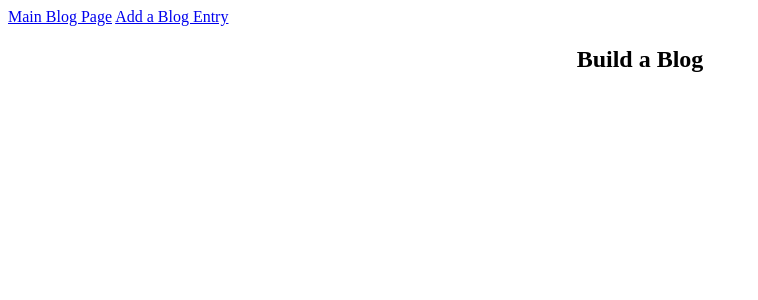
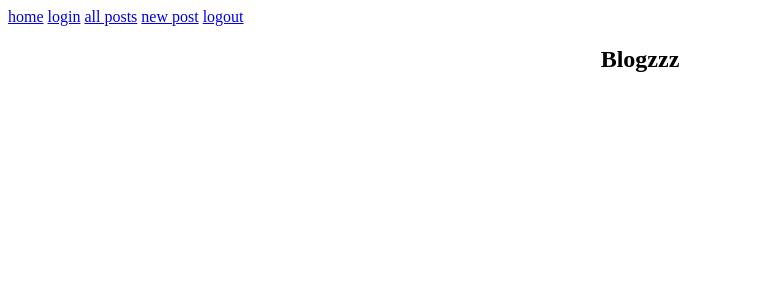
Before and after one commit to alliewolff/blogz, a Flask app: page /blog in a window 1280 px wide. Shown: the top 300 px of the page, without its empty margins (0-758 px from the left). Run offline with Flask 2, Linux system fonts and the light colour scheme; data that the repository does not hold is empty.

Commit message:
DONNNNNE

```diff
--- a/main.py
+++ b/main.py
@@ -3,7 +3,7 @@ from flask_sqlalchemy import SQLAlchemy
 
 app = Flask(__name__)
 app.config['DEBUG'] = True
-app.config['SQLALCHEMY_DATABASE_URI'] = 'mysql+pymysql://build-a-blog:build-a-blog@localhost:8889/build-a-blog'
+app.config['SQLALCHEMY_DATABASE_URI'] = 'mysql+pymysql://blogz:blogz@localhost:8889/blogz'
 app.config['SQLALCHEMY_ECHO'] = True
 db = SQLAlchemy(app)
 app.secret_key = 'Sp1VuEMalpPu'
@@ -13,46 +13,156 @@ class Blog(db.Model):
     id = db.Column(db.Integer, primary_key=True)
     name = db.Column(db.String(120))
     body = db.Column(db.String(800))
+    author_id = db.Column(db.Integer, db.ForeignKey('user.id'))
 
-    def __init__(self, name, body):
+    def __init__(self, name, body, author):
         self.name = name
         self.body = body
+        self.author = author
 
-#@app.route('/blog', methods=['POST', 'GET'])
-#def index():
-    #blogs = Blog.query.all()
-    #return render_template('blog.html', title="My Blog", blogs=blogs)
+class User(db.Model):
+    id = db.Column(db.Integer, primary_key=True)
+    username = db.Column(db.String(120), unique=True)
+    password = db.Column(db.String(120))
+    blogs = db.relationship('Blog', backref='author')
 
-@app.route('/blog')
+    def __init__(self, username, password):
+        self.username = username
+        self.password = password
+
+@app.before_request
+def require_login():
+    allowed_routes = ['login', 'blog_display', 'index', 'signup']
+    if request.endpoint not in allowed_routes and 'username' not in session:
+        return redirect('/login')
+
+@app.route('/', methods=['POST', 'GET'])
+def index():
+    users = User.query.all()
+    return render_template('index.html', users=users)
+
+@app.route('/login', methods=['POST', 'GET'])
+def login():
+    if request.method == 'GET':
+        return render_template('login.html')
+    elif request.method == 'POST':
+        username = request.form['username']
+        password = request.form['password']
+        existing_user = User.query.filter_by(username=username).first()
+        if existing_user:
+            user = existing_user
+            if password != user.password:
+                flash('Incorrect password', 'error')
+                return redirect('/login')
+            elif password == user.password:
+                session['username'] = user.username
+                return redirect('/newpost')
+        else:
+            flash('Username does not exist', 'error')
+    return render_template('login.html')
+
+@app.route('/signup', methods=['POST', 'GET'])
+def signup():
+    if request.method == 'POST':
+        username = request.form['username']
+        password = request.form['password']
+        verify = request.form['verify']
+        existing_user = User.query.filter_by(username=username).first()
+
+        if username == '':
+            flash('Please enter a username.', 'error')
+            return redirect('/signup')
+        if len(username) < 3 or len(username) > 20:
+            flash('Please enter a valid username.', 'error')
+            return redirect('/signup')
+        if password == '':
+            flash('Please enter a password.', 'error')
+            return redirect('/signup')
+        if len(password) < 3 or len(password) > 20:
+            flash('Please enter a valid password.', 'error')
+            return redirect('/signup')
+        if verify != password:
+            flash('Those passwords do not match.', 'error')
+            return redirect('/signup')
+        if existing_user:
+            flash('Username already exists.', 'error')
+            return redirect('/signup')
+        else:
+            new_user = User(username=username, password=password)
+            db.session.add(new_user)
+            db.session.commit()
+            session['username'] = username
+        return redirect('/newpost')
+    else:
+        return render_template('signup.html')
+
+@app.route('/blog', methods=['GET', 'POST'])
 def blog_display():
 
+    if request.args.get('id'):
+        id = request.args.get('id')
+        blog = Blog.query.get(id)
+        name = blog.name
+        body = blog.body
+        return render_template('individual.html', name=name, body=body)
+    if request.args.get('user'):
+        user_id = request.args.get('user')
+        blogs = Blog.query.filter_by(author_id=user_id)
+        return render_template('singleUser.html', blogs=blogs)
+   # if request.method == 'POST':
+    #    blog_name = request.form['name']
+     #   blog = request.form['blog']
+      #  author = User.query.filter_by(username=session['username']).first()
+       # new_blog = Blog(blog_name, blog, author)
+        #db.session.add(new_blog)
+        #db.session.commit()
+        #return redirect('/blog?id={0}'.format(new_blog.id))
+
     blogs = Blog.query.all()
-    blog_id = request.args.get('id')
+    users = User.query.all()
 
-    if blog_id:
-        individual_blog = Blog.query.filter_by(id=blog_id).first()
-        return render_template('individual.html', title="A blog", individual_blog=individual_blog)
+    return render_template('blog.html', blogs=blogs, users=users)
+#@app.route('/individual')
+#def individual():
+   # id = request.args.get('id')
+   # blog = Blog.query.filter_by(id=id).first()
+   # return render_template('individual.html', blog=blog)
+#@app.route('/blog', methods=['POST', 'GET'])
+#def user_display():
+ #   if request.args.get('id'):
+  #      id = request.args.get('id')
+   #     blogs = Blog.query.filter_by(author_id=id).all()
+    #    return render_template('singleUser.html', blogs=blogs)
 
-    return render_template('blog.html', title="My Blog", blogs=blogs)
 
 @app.route('/newpost',methods=['POST', 'GET'])
 def add_post():
+    if request.method== 'GET':
+        return render_template('newpost.html')
     if request.method == 'POST':
-        blog_name = request.form['name']
-        blog_body = request.form['body']
-        if len(blog_name) == 0:
+        name = request.form['name']
+        body = request.form['body']
+        author = User.query.filter_by(username=session['username']).first()
+        #if not session['username']:
+            #return redirect('/login')
+        if len(name) == 0:
             flash('Please enter a title.', 'error')
-        if len(blog_body) == 0:
+            return render_template('login.html')
+        if len(body) == 0:
             flash('Please fill in the body.', 'error')
+            return render_template('login.html')
         else:
-            new_blog = Blog(blog_name, blog_body)
+            new_blog = Blog(name, body, author)
             db.session.add(new_blog)
             db.session.commit()
             post_id = str(new_blog.id)
-            return redirect('/blog?id='+ post_id)
+            return redirect("/blog?id=" + post_id)
+        return render_template('newpost.html')
 
-    return render_template('newpost.html')
-
+@app.route('/logout')
+def logout():
+    del session['username']
+    return redirect('/')
 
 if __name__ == '__main__':
     app.run()
--- a/templates/base.html
+++ b/templates/base.html
@@ -3,12 +3,23 @@
     <nav>
         <td>
             <tr>
-                <a href="/blog">Main Blog Page</a>
+                <a href="/">home</a>
+            </tr>
+            <tr>
+                <a href="/login">login</a>
+            </tr>
+            <tr>
+                <a href="/blog">all posts</a>
             </tr>
         </td>
         <td>
             <tr>
-                <a href="/newpost">Add a Blog Entry</a>
+                <a href="/newpost">new post</a>
+            </tr>
+        </td>
+        <td>
+            <tr>
+                <a href="/logout">logout</a>
             </tr>
         </td>
     </nav>
--- a/templates/blog.html
+++ b/templates/blog.html
@@ -2,12 +2,14 @@
 
 {% block content %}
 
-        <center><h2>Build a Blog</h2></center>
+        <center><h2>Blogzzz</h2></center>
     <ul>
-        {% for blog in blogs %}
-        <h2><a href="/blog?id={{blog.id}}">{{blog.name}}</a></h2>
-            <p>{{blog.body}}</p>
-        <hr />
-        {% endfor %}
+            {% for blog in blogs %}
+                <h2><a href="/blog?id={{blog.id}}">{{blog.name}}</a></h2>
+                <p>{{blog.body}}</p>
+                <p><em>Written by: <a href="/blog?user={{blog.author.id}}">{{blog.author.username}}</a></em></p>
+                <hr />
+            {% endfor %}
     </ul>
+
 {% endblock %}
```
Also changed, not shown: templates/index.html (added, +11 -0 lines), templates/individual.html (+2 -5 lines), templates/login.html (added, +23 -0 lines), templates/signup.html (added, +29 -0 lines), templates/singleUser.html (added, +10 -0 lines).
